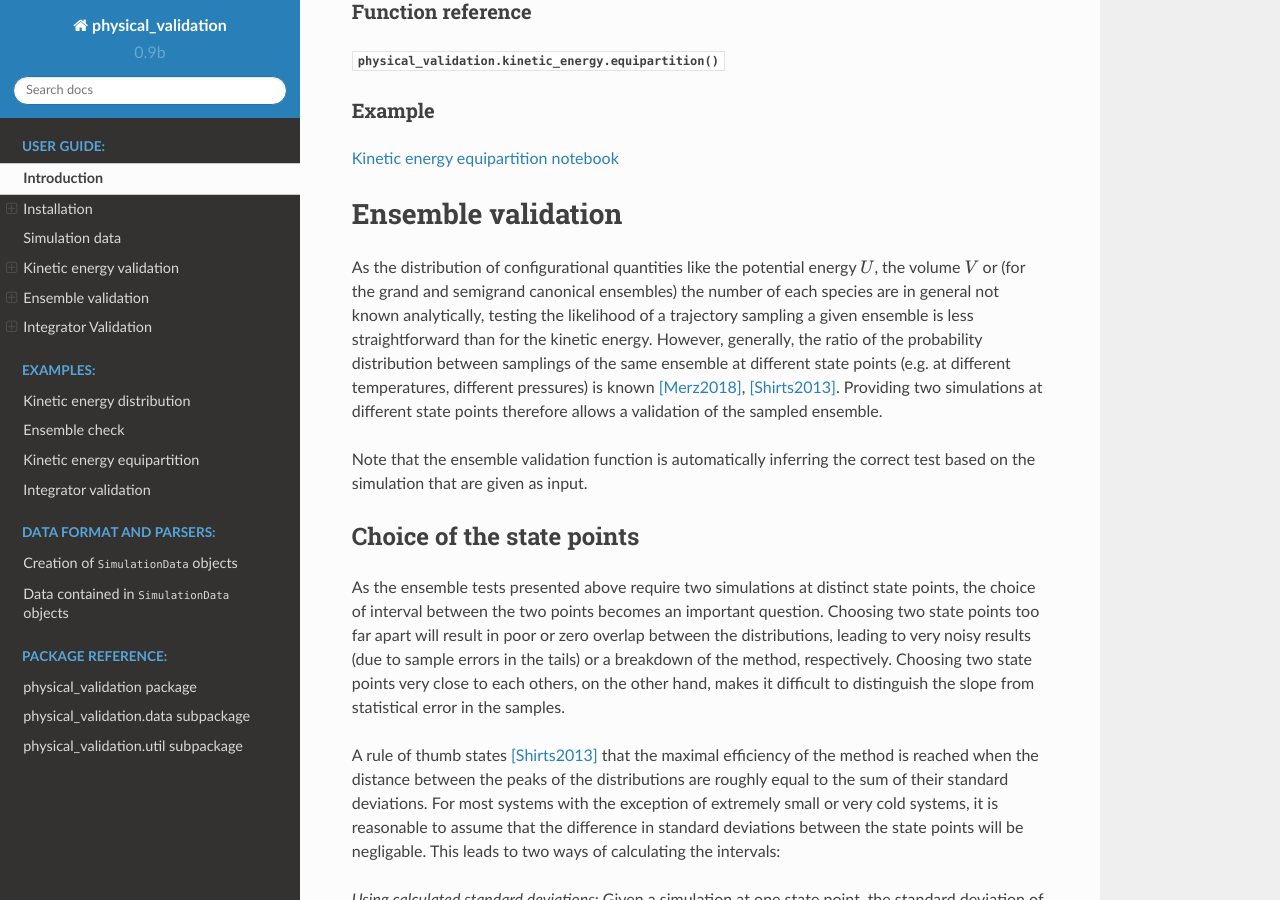
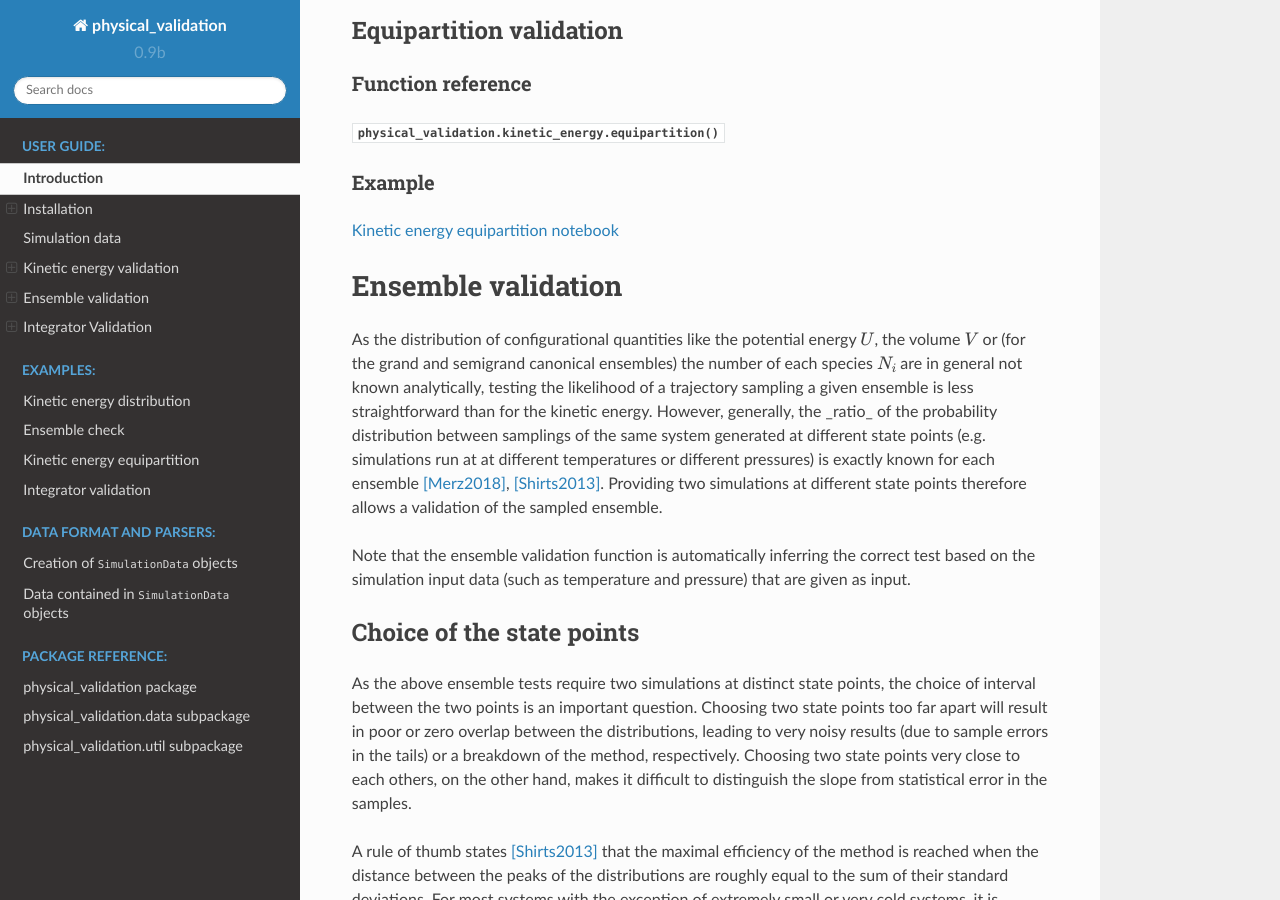
Before and after one commit to shirtsgroup/physical_validation, a Sphinx documentation site: the page built from doc/userguide.rst, in a window 1280 px wide and 900 px high, scrolled down 3320 px. Built offline with Sphinx 7.4.7 and the Read the Docs theme 2.0.0, drawn with Linux system fonts in a browser that asks for light colours; some of the changed text lies outside the part shown.

Commit message:
Update userguide.rst (#165)
* Update userguide.rst

* Update doc/userguide.rst

Co-authored-by: Pascal Merz <pascal.merz@me.com>

```diff
--- a/doc/userguide.rst
+++ b/doc/userguide.rst
@@ -76,11 +76,12 @@
 * :obj:`.SimulationData.units` of type :class:`.UnitData`:
   Information on the units used by the simulation program.
 * :obj:`.SimulationData.ensemble` of type :class:`.EnsembleData`:
-  Information on the sampled ensemble.
+  Information on the sampled ensemble. This includes the temperature, pressure, and chemical potential,
+  with specific requirements depending on the ensemble specified.
 * :obj:`.SimulationData.system` of type :class:`.SystemData`:
-  Information on the system (atoms, molecules, constraints, etc.).
+  Information on the system (number of atoms, molecules, constraints, etc.).
 * :obj:`.SimulationData.observables` of type :class:`.ObservableData`:
-  Trajectories of observables along the simulation.
+  Trajectories of observables along the simulation, such as energy or volume.
 * :obj:`.SimulationData.trajectory` of type :class:`.TrajectoryData`:
   Position / velocity / force trajectories along the simulation.
 * :obj:`.SimulationData.dt` of type `float`:
@@ -136,10 +137,10 @@
 As an alternative to the strict test, the `physical_validation` suite offers
 the non-strict version. In this case, the mean and the standard deviation of
 the sample are calculated and compared to the expected values. To make the
-test easily interpretable, a distinct temperature :math:`T_\mu` and
-:math:`T_\sigma` is associated to each of the two moments. They represent the
-temperature at which the sample mean and width would be physically expected.
-An error estimate computed via bootstrapping is given for each of the
+test easily interpretable, two distinct temperatures :math:`T_\mu` and
+:math:`T_\sigma` are estimated from the kinetic energy distribution. They represent the
+temperature at which the sample mean and standard would be physically expected.
+An error estimate computed via bootstrapping of the provided kinetic energy samples is given for each of the
 temperatures, giving information on the statistical significance of the results.
 
 For more details about the difference between the strict test and non-strict test, please
@@ -174,22 +175,22 @@
 ===================
 As the distribution of configurational quantities like the potential
 energy :math:`U`, the volume :math:`V` or (for the grand and semigrand canonical ensembles)
-the number of each species are in general not known analytically, testing the likelihood
+the number of each species :math:`N_i` are in general not known analytically, testing the likelihood
 of a trajectory sampling a given ensemble is less straightforward than
-for the kinetic energy. However, generally, the ratio of the probability
-distribution between samplings of the same ensemble at different state
-points (e.g. at different temperatures, different pressures) is known
+for the kinetic energy. However, generally, the _ratio_ of the probability
+distribution between samplings of the same system generated at different state
+points (e.g. simulations run at at different temperatures or different pressures) is exactly known for each ensemble
 [Merz2018]_, [Shirts2013]_.
 Providing two simulations at different state points therefore allows a
 validation of the sampled ensemble.
 
 Note that the ensemble validation function is automatically inferring the
-correct test based on the simulation that are given as input.
+correct test based on the simulation input data (such as temperature and pressure) that are given as input.
 
 Choice of the state points
 --------------------------
-As the ensemble tests presented above require two simulations at distinct
-state points, the choice of interval between the two points becomes an
+As the above ensemble tests require two simulations at distinct
+state points, the choice of interval between the two points is an
 important question. Choosing two state points too far apart will result
 in poor or zero overlap between the distributions, leading to very noisy
 results (due to sample errors in the tails) or a breakdown of the method,
```
